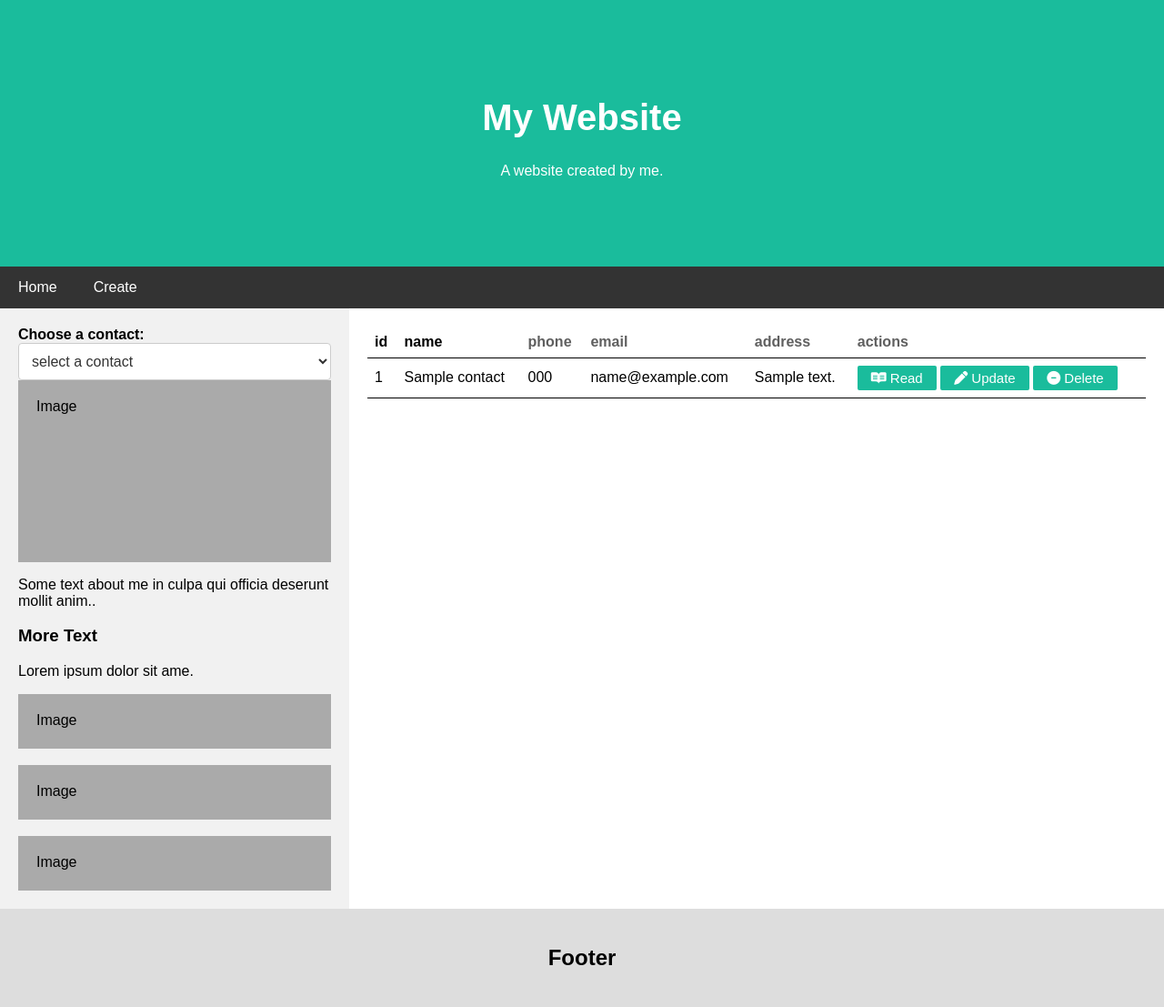
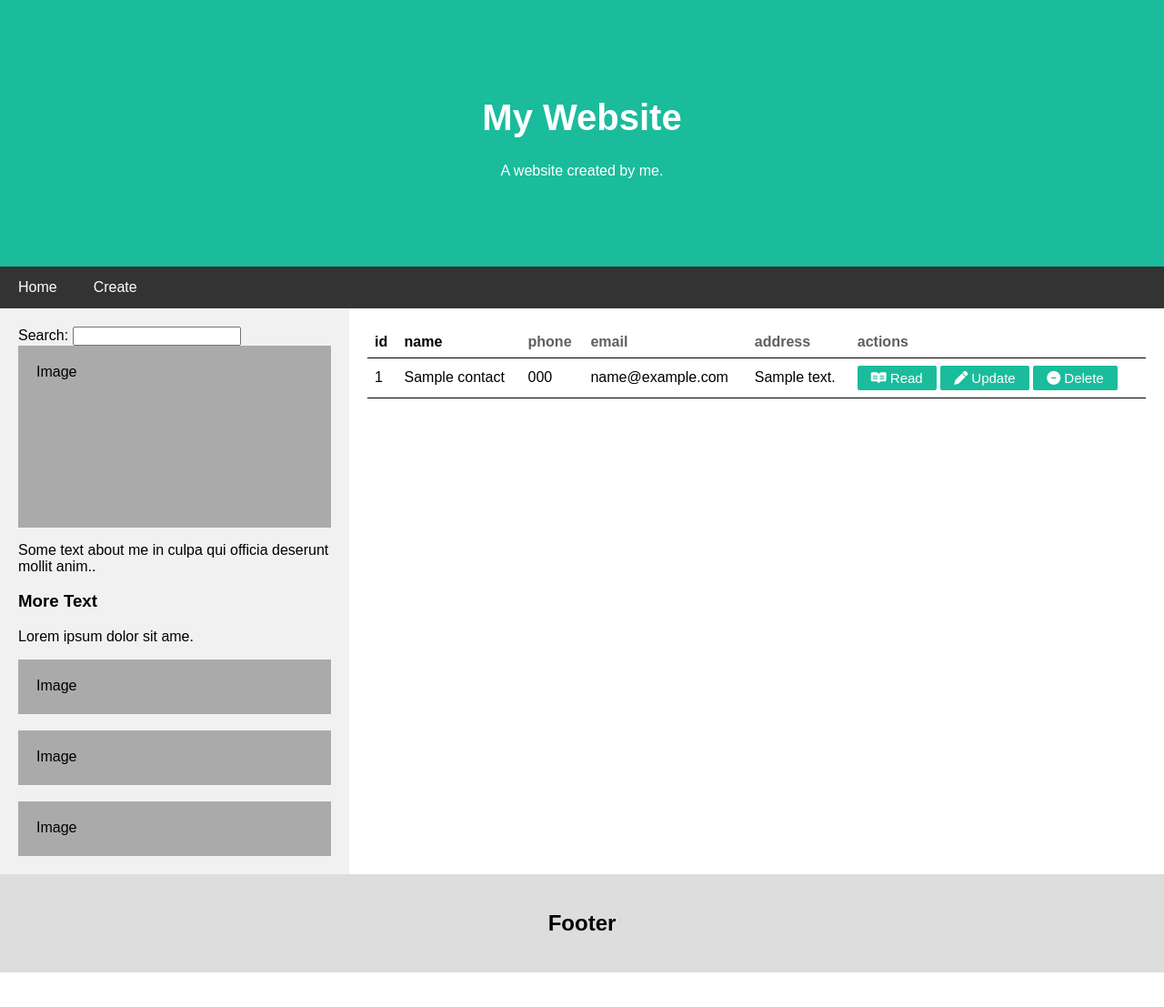
Before and after one commit to Jarno556564/mvc_example, a PHP site: page / in a window 1280 px wide. Shown: the whole page at 91% size. After the commit the page ends 1069 px from the top, so only its background shows below. Run offline with PHP 8.4, Linux system fonts and the light colour scheme; tables that the repository leaves empty or names only in its code hold one stand-in row (values such as "Sample post"); some libraries are stand-ins or nearby versions.

Commit message:
w.i.p. searchbar

```diff
--- a/assets/script.js
+++ b/assets/script.js
@@ -1,11 +1,20 @@
+
+// const xhttp = new XMLHttpRequest();
+// xhttp.onreadystatechange = function () {
+//     if (this.readyState === 4 && this.status === 200) {
+//         document.querySelector(".dropdown").innerHTML = this.responseText;
+//     }
+// };
+// xhttp.open("GET", "index.php?op=createDropdown", true);
+// xhttp.send();
 
 const xhttp = new XMLHttpRequest();
 xhttp.onreadystatechange = function () {
     if (this.readyState === 4 && this.status === 200) {
-        document.querySelector(".dropdown").innerHTML = this.responseText;
+        document.querySelector(".searchBar").innerHTML = this.responseText;
     }
 };
-xhttp.open("GET", "index.php?op=createDropdown", true);
+xhttp.open("GET", "index.php?op=createSearchBar", true);
 xhttp.send();
 
 function createAjaxRequest(url, div) {
--- a/controller/ContactsController.php
+++ b/controller/ContactsController.php
@@ -27,17 +27,23 @@ class ContactsController
                 case 'read':
                     $this->collectReadContact($_REQUEST['id']);
                     break;
+                case 'update':
+                    $this->collectUpdateContact($_REQUEST['id']);
+                    break;
+                case 'delete':
+                    $this->collectDeleteContact($_REQUEST['id']);
+                    break;
                 case 'createDropdown':
                     $this->collectCreateDropdown();
                     break;
                 case 'readDropdown':
                     $this->collectReadDropdown($_REQUEST['id']);
                     break;
-                case 'update':
-                    $this->collectUpdateContact($_REQUEST['id']);
+                case 'createSearchBar':
+                    $this->collectCreateSearchBar();
                     break;
-                case 'delete':
-                    $this->collectDeleteContact($_REQUEST['id']);
+                case 'readSearchBar':
+                    $this->collectReadSearchBar($_REQUEST['search']);
                     break;
                 default:
                     $this->collectReadAllContacts();
@@ -116,4 +122,16 @@ class ContactsController
         $html = $this->Output->createTable($result);
         print $html;
     }
+
+    public function collectCreateSearchBar() {
+        $html = $this->Output->createSearchBar();
+        print $html;
+    }
+
+    public function collectReadSearchBar($search)
+    {
+        $result = $this->ContactsLogic->readContactFromSearch($search);
+        $html = $this->Output->createTable($result);
+        print $html;
+    }
 }
--- a/model/ContactsLogic.php
+++ b/model/ContactsLogic.php
@@ -53,4 +53,22 @@ class ContactsLogic
         $result = $this->DataHandler->deleteData($sql);
         return 'Deleted contact ID ' . $result;
     }
+
+    public function readContactFromSearch($search)
+    {
+        try {
+            $sql = "SELECT * FROM contacts
+            WHERE id LIKE '%" . $search . "%'
+            OR name LIKE '%" . $search . "%'
+            OR phone LIKE '%" . $search . "%'
+            OR email LIKE '%" . $search . "%'
+            or address LIKE '%" . $search . "%'";
+
+            $result = $this->DataHandler->readData($sql);
+            $res = $result->fetchAll();
+            return $res;
+        } catch (Exception $e) {
+            throw $e;
+        }
+    }
 }
--- a/model/Output.php
+++ b/model/Output.php
@@ -44,6 +44,41 @@ class Output
         return $html;
     }
 
+    public function createUpdateForm($res)
+    {
+        $html = "";
+        $html .= "<form action=\"index.php?op=update\" method=\"post\" onsubmit=\"createAjaxRequest('index.php?op=update&id=' + this.value, 'main')\">";
+        $html .= "<label for=\"name\">Name:</label><br>";
+        $html .= "<input type=\"text\" id=\"name\" name=\"name\" value=\"" . $res[0]['name'] . "\" required><br>";
+        $html .= "<label for=\"phone\">Phone:</label><br>";
+        $html .= "<input type=\"text\" id=\"phone\" name=\"phone\" value=\"" . $res[0]['phone'] . "\" required><br>";
+        $html .= "<label for=\"email\">Email:</label><br>";
+        $html .= "<input type=\"text\" id=\"email\" name=\"email\" value=\"" . $res[0]['email'] . "\" required><br>";
+        $html .= "<label for=\"address\">Address:</label><br>";
+        $html .= "<input type=\"text\" id=\"address\" name=\"address\" value=\"" . $res[0]['address'] . "\" required><br><br>";
+        $html .= "<input type=\"hidden\" name=\"id\" value=\"" . $res[0]['id'] . "\">";
+        $html .= "<input type=\"submit\" name=\"update\" value=\"Update\">";
+        $html .= "</form>";
+        print $html;
+    }
+
+    public function createNewContactForm()
+    {
+        $html = "";
+        $html .= "<form action=\"index.php?op=create\" method=\"post\" onsubmit=\"createAjaxRequest('index.php?op=create', 'main')\">";
+        $html .= "<label for=\"name\">Name:</label><br>";
+        $html .= "<input type=\"text\" id=\"name\" name=\"name\" value=\"\" required><br>";
+        $html .= "<label for=\"phone\">Phone:</label><br>";
+        $html .= "<input type=\"text\" id=\"phone\" name=\"phone\" value=\"\" required><br>";
+        $html .= "<label for=\"email\">Email:</label><br>";
+        $html .= "<input type=\"text\" id=\"email\" name=\"email\" value=\"\" required><br>";
+        $html .= "<label for=\"address\">Address:</label><br>";
+        $html .= "<input type=\"text\" id=\"address\" name=\"address\" value=\"\" required><br><br>";
+        $html .= "<input type=\"submit\" name=\"create\" value=\"create\">";
+        $html .= "</form>";
+        print $html;
+    }
+
     public function createDropdown($entries)
     {
         $html = "<form>";
@@ -60,41 +95,15 @@ class Output
         return $html;
     }
 
-    public function createUpdateForm($res)
+    public function createSearchBar()
     {
-        $html = "";
-        $html .= "<form action=\"index.php?op=update\" method=\"post\" onsubmit=\"createAjaxRequest('index.php?op=update&id=' + this.value, 'main')\">";
-        $html .= "<label for=\"name\">Name:</label><br>";
-        $html .= "<input type=\"text\" id=\"name\" name=\"name\" value=\"" . $res[0]['name'] . "\" required><br>";
-        $html .= "<label for=\"phone\">Phone:</label><br>";
-        $html .= "<input type=\"text\" id=\"phone\" name=\"phone\" value=\"" . $res[0]['phone'] . "\" required><br>";
-        $html .= "<label for=\"email\">Email:</label><br>";
-        $html .= "<input type=\"text\" id=\"email\" name=\"email\" value=\"" . $res[0]['email'] . "\" required><br>";
-        $html .= "<label for=\"address\">Address:</label><br>";
-        $html .= "<input type=\"text\" id=\"address\" name=\"address\" value=\"" . $res[0]['address'] . "\" required><br><br>";
-        $html .= "<input type=\"hidden\" name=\"id\" value=\"" . $res[0]['id'] . "\">";
-        $html .= "<input type=\"submit\" name=\"update\" value=\"Update\">";
+        $html = "<form action=\"index.php?op=readSearchBar\" method=\"post\" onsubmit=\"createAjaxRequest('index.php?op=readSearchBar' + this.value, 'main')\">";
+        $html .= "<label for='search'>Search: </label>";
+        $html .= "<input type='text' name='search' id='search'>";
+        $html .= "</input>";
         $html .= "</form>";
-        echo $html;
+        return $html;
     }
-
-    public function createNewContactForm()
-    {
-        $html = "";
-        $html .= "<form action=\"index.php?op=create\" method=\"post\" onsubmit=\"createAjaxRequest('index.php?op=create', 'main')\">";
-        $html .= "<label for=\"name\">Name:</label><br>";
-        $html .= "<input type=\"text\" id=\"name\" name=\"name\" value=\"\" required><br>";
-        $html .= "<label for=\"phone\">Phone:</label><br>";
-        $html .= "<input type=\"text\" id=\"phone\" name=\"phone\" value=\"\" required><br>";
-        $html .= "<label for=\"email\">Email:</label><br>";
-        $html .= "<input type=\"text\" id=\"email\" name=\"email\" value=\"\" required><br>";
-        $html .= "<label for=\"address\">Address:</label><br>";
-        $html .= "<input type=\"text\" id=\"address\" name=\"address\" value=\"\" required><br><br>";
-        $html .= "<input type=\"submit\" name=\"create\" value=\"create\">";
-        $html .= "</form>";
-        echo $html;
-    }
-
 }
 
 ?>
--- a/view/header.php
+++ b/view/header.php
@@ -24,6 +24,7 @@
     <div class="row">
         <div class="side">
             <div class="dropdown"></div>
+            <div class="searchBar"></div>
             <div class="fakeimg" style="height:200px;">Image</div>
             <p>Some text about me in culpa qui officia deserunt mollit anim..</p>
             <h3>More Text</h3>
```
